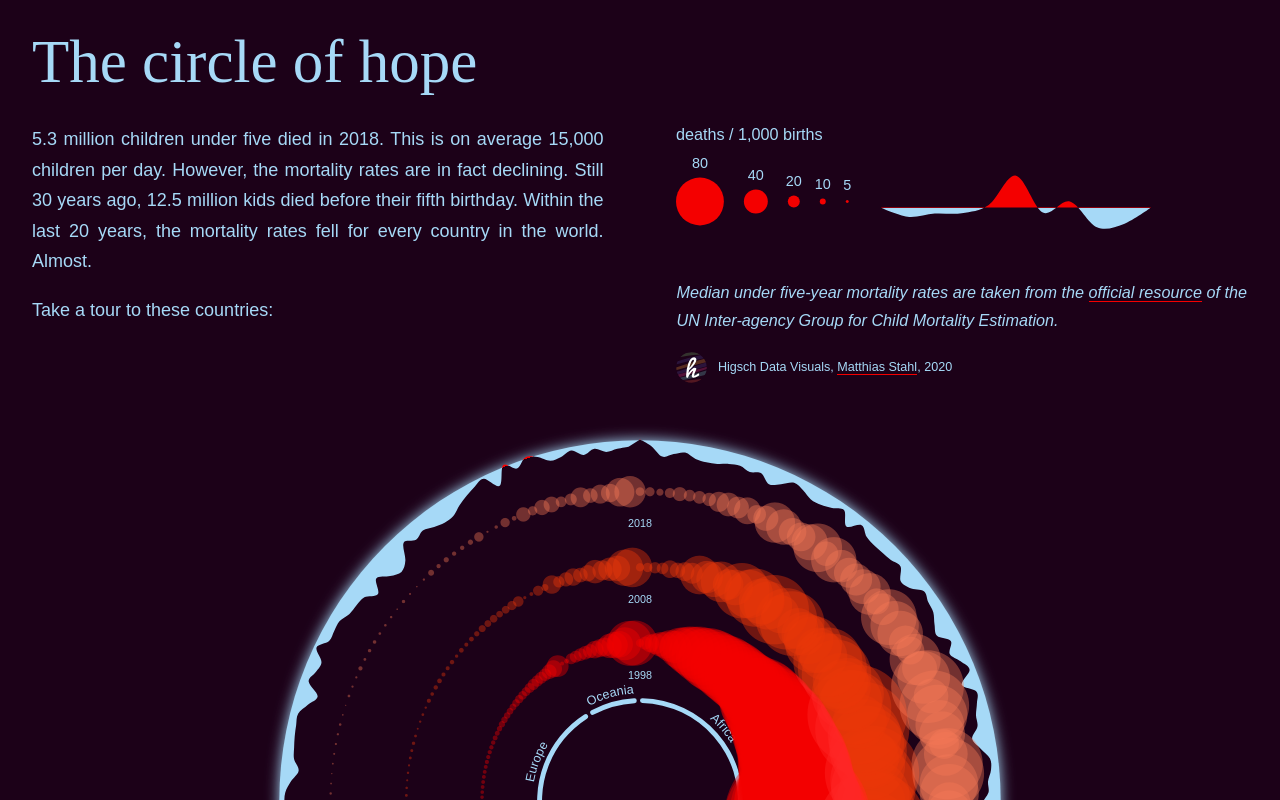
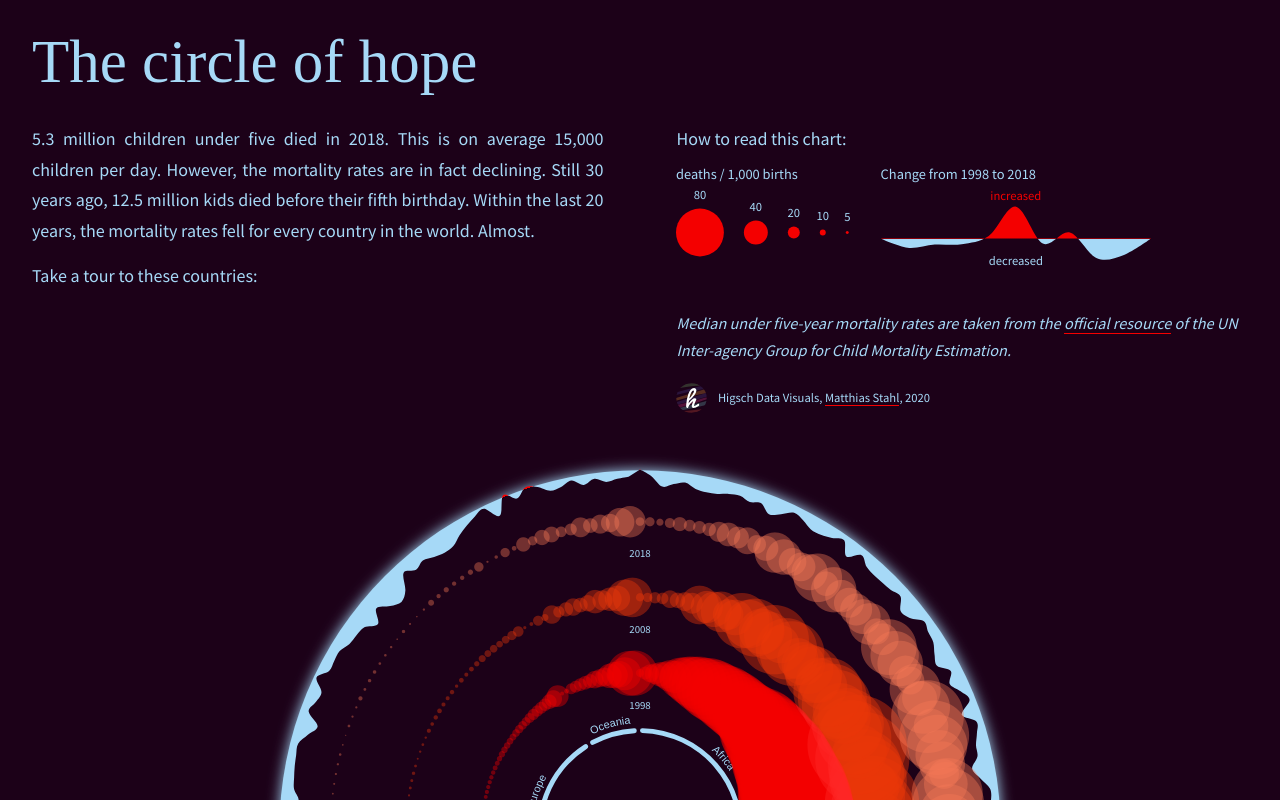
Before and after one commit to higsch/childhood-mortality, a Svelte app: page / in a window 1280 px wide. Shown: the top 800 px of the page. Built offline with nearby package versions, Linux system fonts and the light colour scheme; a web font is replaced by a local one.

Commit message:
legend adjustments

```diff
--- a/public/global.css
+++ b/public/global.css
@@ -13,7 +13,7 @@
 html, body {
 	width: 100%;
 	height: 100%;
-	font-family: 'Arial', sans-serif;
+	font-family: 'Source Sans Pro', sans-serif;
 	font-size: 12px;
 	background-color: var(--dark);
 }
--- a/public/index.html
+++ b/public/index.html
@@ -9,6 +9,7 @@
 	<link rel='stylesheet' href='global.css'>
 	<link rel='stylesheet' href='build/bundle.css'>
 	<link href="https://fonts.googleapis.com/css?family=Ibarra+Real+Nova:400,600,700&display=swap" rel="stylesheet">
+	<link href="https://fonts.googleapis.com/css?family=Source+Sans+Pro:200,300,400,700&display=swap" rel="stylesheet">
 
 	<script defer src='build/bundle.js'></script>
 </head>
--- a/src/App.svelte
+++ b/src/App.svelte
@@ -61,6 +61,6 @@
 	#visual {
 		position: relative;
 		width: 100%;
-		height: 100%;
+		height: 100vmin;
 	}
 </style>
--- a/src/flower/Continents.svelte
+++ b/src/flower/Continents.svelte
@@ -59,6 +59,6 @@
     fill: #A6D9F7;
     text-anchor: middle;
     font-family: Arial, sans-serif;
-    font-size: 0.7rem;
+    font-size: 0.6rem;
   }
 </style>
--- a/src/flower/CountryLabels.svelte
+++ b/src/flower/CountryLabels.svelte
@@ -46,7 +46,7 @@
         .attr('class', 'country-label')
         .append('textPath')
           .attr('href', d => `#country-label-path-${d.iso}`)
-          .attr('font-size', '1rem')
+          .attr('font-size', '0.9rem')
           .attr('text-anchor', 'middle')
           .attr('startOffset', d => `${d.angle > Math.PI / 2 && d.angle < 1.5 * Math.PI ? '75%' : '25%'}`)
           .attr('fill', 'white')
--- a/src/flower/Flower.svelte
+++ b/src/flower/Flower.svelte
@@ -4,6 +4,7 @@
   import CanvasVisual from './CanvasVisual.svelte';
   import SVGVisualBelow from './SVGVisualBelow.svelte';
   import SVGVisualOver from './SVGVisualOver.svelte';
+  import Tour from './Tour.svelte';
 
   import Legend from './Legend.svelte';
 
@@ -66,11 +67,12 @@
     <div class="tour">
       <div class="tour-title">Take a tour to these countries:</div>
       <div class="tour-countries">
-
+        <Tour />
       </div>
     </div>
 	</div>
 	<div class="legend">
+    <div class="text">How to read this chart:</div>
     <Legend data={data}
             scMortRate={scMortRate}
             scReduction={scReduction} />
@@ -126,28 +128,29 @@
 		width: 100%;
 		height: auto;
     color: var(--blue);
-    font-family: Arial, sans-serif;
   }
 
   .info > div {
     width: 47%;
     height: 100%;
+    margin-bottom: 0;
   }
 
   @media (max-width: 600px) {
     .info > div {
       width: 100%;
+      margin-bottom: 1.5rem;
     }
   }
 
   .intro {
     display: flex;
     flex-direction: column;
-    line-height: 1.7;
   }
 
   .text {
     text-align: justify;
+    line-height: 1.7;
   }
 
   .tour {
--- a/src/flower/Legend.svelte
+++ b/src/flower/Legend.svelte
@@ -39,7 +39,7 @@
       .curve(d3.curveCardinal);
   }
 
-  $: titleHeight = height * 0.1;
+  $: titleHeight = mortalityCircles[0].cy - mortalityCircles[0].r - 30;
   $: reductionData = [...data.slice(55, 65), data[55]];
   $: if (mortalityCircles && reductionData) setupScales(width, height);
   $: if (xScale && yScale && reductionPath) scalesSet = true;
@@ -63,6 +63,7 @@
       </defs>
       <g class="titles" transform="translate(0 {titleHeight})">
         <text>deaths / 1,000 births</text>
+        <text transform="translate({xScale.range()[0]} 0)">Change from 1998 to 2018</text>
       </g>
       <g class="mortality-circles" transform="translate(0 0)">
         {#each mortalityCircles as d}
@@ -74,10 +75,13 @@
         {/each}
       </g>
       <g class="reduction">
-
         <path class="reduction-path"
               d={reductionPath(reductionData)}
               fill="url(#legend-reduction-gradient)" />
+        <text class="reduction-label red"
+              transform="translate({(xScale.range()[0] + xScale.range()[1]) / 2} {yScale.range()[1] - 7})">increased</text>
+        <text class="reduction-label blue"
+              transform="translate({(xScale.range()[0] + xScale.range()[1]) / 2} {yScale.range()[0] + 7})">decreased</text>
       </g>
     {/if}
   </svg>
@@ -93,7 +97,7 @@
   }
 
   g.titles {
-    font-size: 0.9rem;
+    font-size: 0.8rem;
   }
 
   circle.mortality-circle {
@@ -103,11 +107,24 @@
   }
 
   text.mortality-labels {
-    font-size: 0.8rem;
+    font-size: 0.7rem;
     text-anchor: middle;
   }
 
   path.reduction-path {
     stroke: none;
   }
+
+  text.reduction-label {
+    font-size: 0.7rem;
+    text-anchor: middle;
+  }
+
+  .red {
+    fill: var(--red);
+  }
+
+  .blue {
+    fill: var(--blue);
+  }
 </style>
--- /dev/null
+++ b/src/flower/Tour.svelte
@@ -0,0 +1,10 @@
+<script>
+  const content = [
+    {
+      iso: ''
+    }
+  ];
+</script>
+
+<style>
+</style>
```
Also changed, not shown: public/build/bundle.css, public/build/bundle.js, 2 other files (tests, documents, lock files or other folders).
